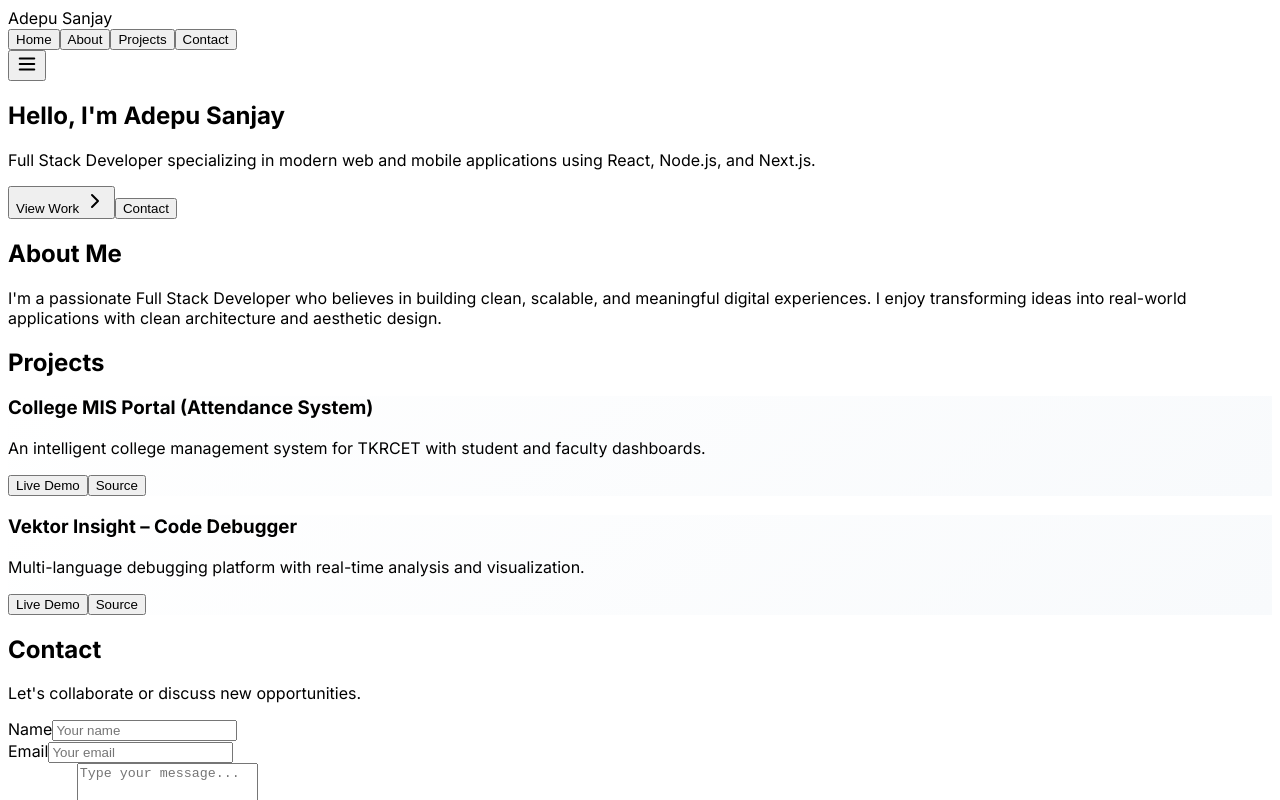
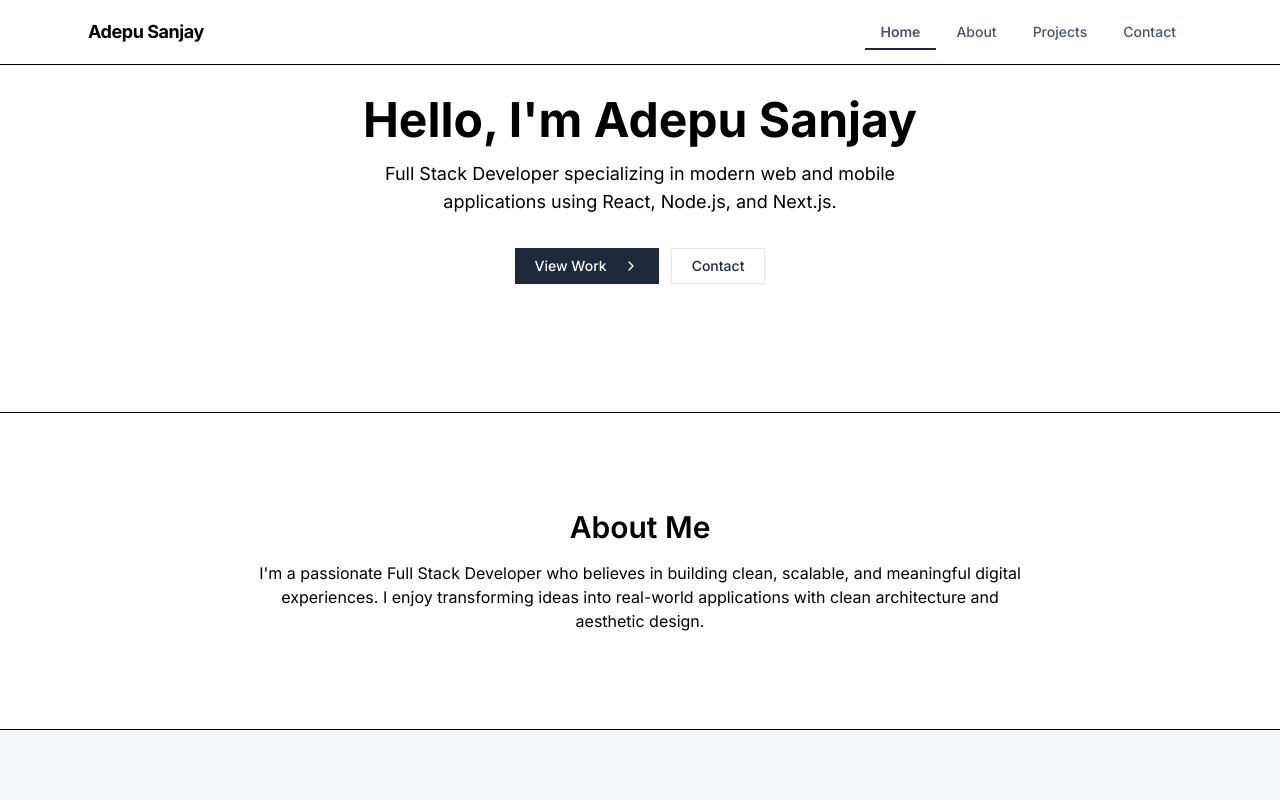
Before and after one commit to AdepuSanjay/sanjayadepu, a Next.js app: page / in a window 1280 px wide. Shown: the top 800 px of the page. Built offline with nearby package versions, Linux system fonts and the light colour scheme.

Commit message:
Update globals.css

```diff
--- a/app/globals.css
+++ b/app/globals.css
@@ -1,30 +1,63 @@
-.gradient-text {
-  background: linear-gradient(135deg, #3b82f6, #8b5cf6);
-  -webkit-background-clip: text;
-  -webkit-text-fill-color: transparent;
-  animation: gradientShift 6s ease infinite;
-}
-@keyframes gradientShift {
-  0%, 100% { background-position: 0% 50%; }
-  50% { background-position: 100% 50%; }
+@tailwind base;
+@tailwind components;
+@tailwind utilities;
+
+@layer base {
+  :root {
+    --background: #f9fafb;
+    --foreground: #111827;
+    --primary: #1e293b;
+    --secondary: #475569;
+    --border: #e5e7eb;
+    --card: #ffffff;
+    --hover: #f3f4f6;
+  }
+
+  body {
+    @apply bg-[var(--background)] text-[var(--foreground)] antialiased;
+    font-family: 'Inter', system-ui, sans-serif;
+  }
 }
 
-.section-bg::before {
+/* Premium Buttons */
+.btn-premium {
+  @apply bg-[var(--primary)] text-white rounded-lg px-5 py-2.5 font-medium shadow-sm transition-all;
+}
+.btn-premium:hover {
+  @apply bg-[#0f172a] shadow-md -translate-y-0.5;
+}
+.btn-premium-outline {
+  @apply border border-[var(--border)] text-[var(--primary)] rounded-lg px-5 py-2.5 font-medium transition-all;
+}
+.btn-premium-outline:hover {
+  @apply bg-[var(--hover)] -translate-y-0.5;
+}
+
+/* Inputs */
+.form-input-premium {
+  @apply border border-[var(--border)] rounded-lg px-3 py-2.5 w-full bg-white text-[var(--foreground)] placeholder:text-[var(--secondary)] focus:ring-2 focus:ring-[var(--primary)] outline-none;
+}
+
+/* Card */
+.premium-card {
+  @apply bg-[var(--card)] border border-[var(--border)] shadow-sm hover:shadow-md transition-all;
+}
+
+/* Nav */
+.nav-item {
+  @apply relative text-[var(--secondary)] transition-all;
+}
+.nav-item::after {
   content: '';
   position: absolute;
-  inset: 0;
-  background-image: radial-gradient(circle at 30% 50%, rgba(59,130,246,0.05), transparent 70%);
-  pointer-events: none;
+  bottom: 0;
+  left: 0;
+  height: 2px;
+  width: 0%;
+  background: var(--primary);
+  transition: width 0.3s ease;
 }
-
-.premium-card {
-  background: linear-gradient(145deg, #ffffff, #f8fafc);
-  transition: all 0.3s ease;
+.nav-item:hover::after,
+.nav-item.text-primary::after {
+  width: 100%;
 }
-.dark .premium-card {
-  background: linear-gradient(145deg, #0f172a, #1e293b);
-}
-.premium-card:hover {
-  transform: translateY(-5px);
-  box-shadow: 0 20px 40px -10px rgba(0,0,0,0.1);
-}
```
